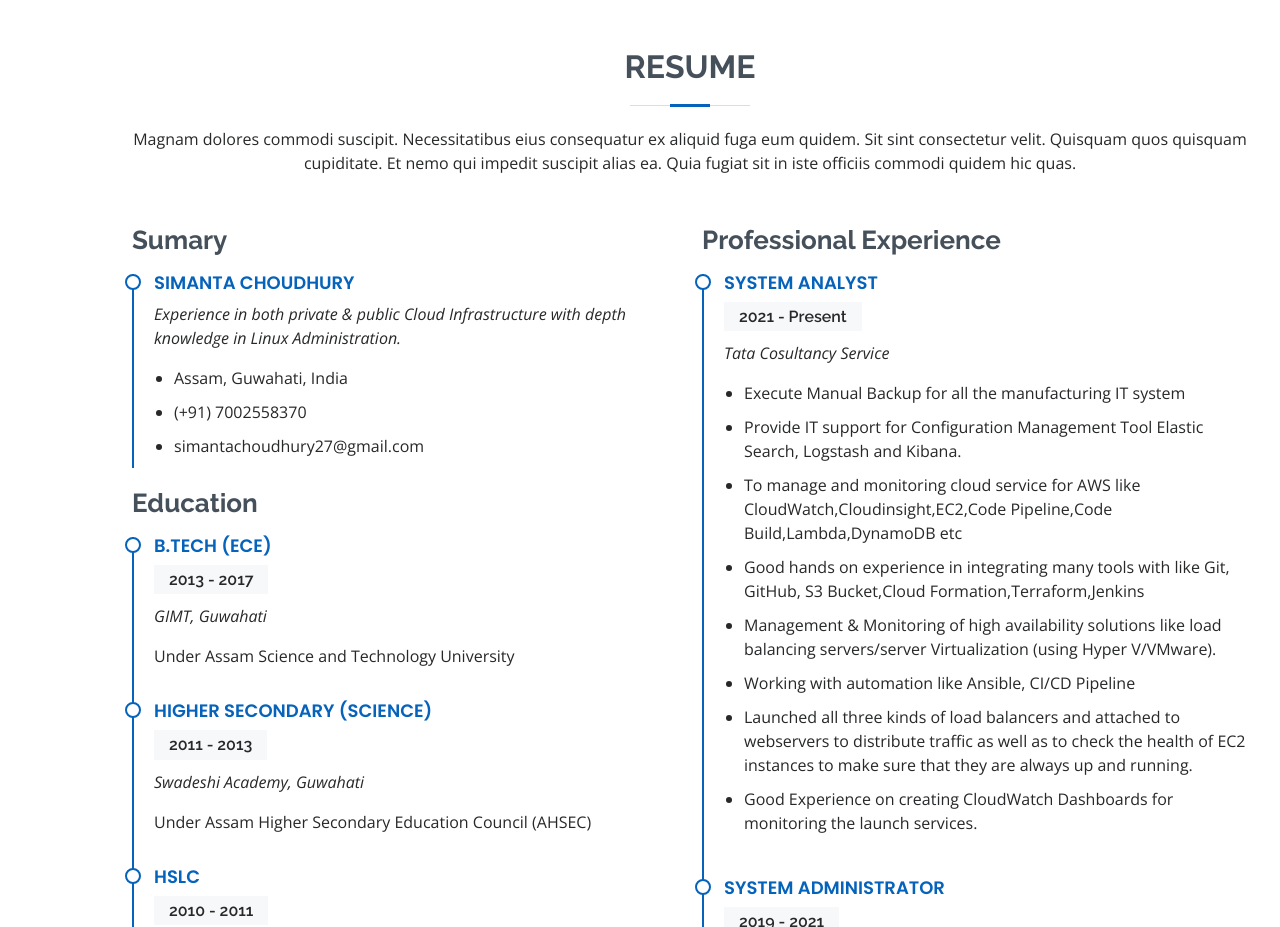
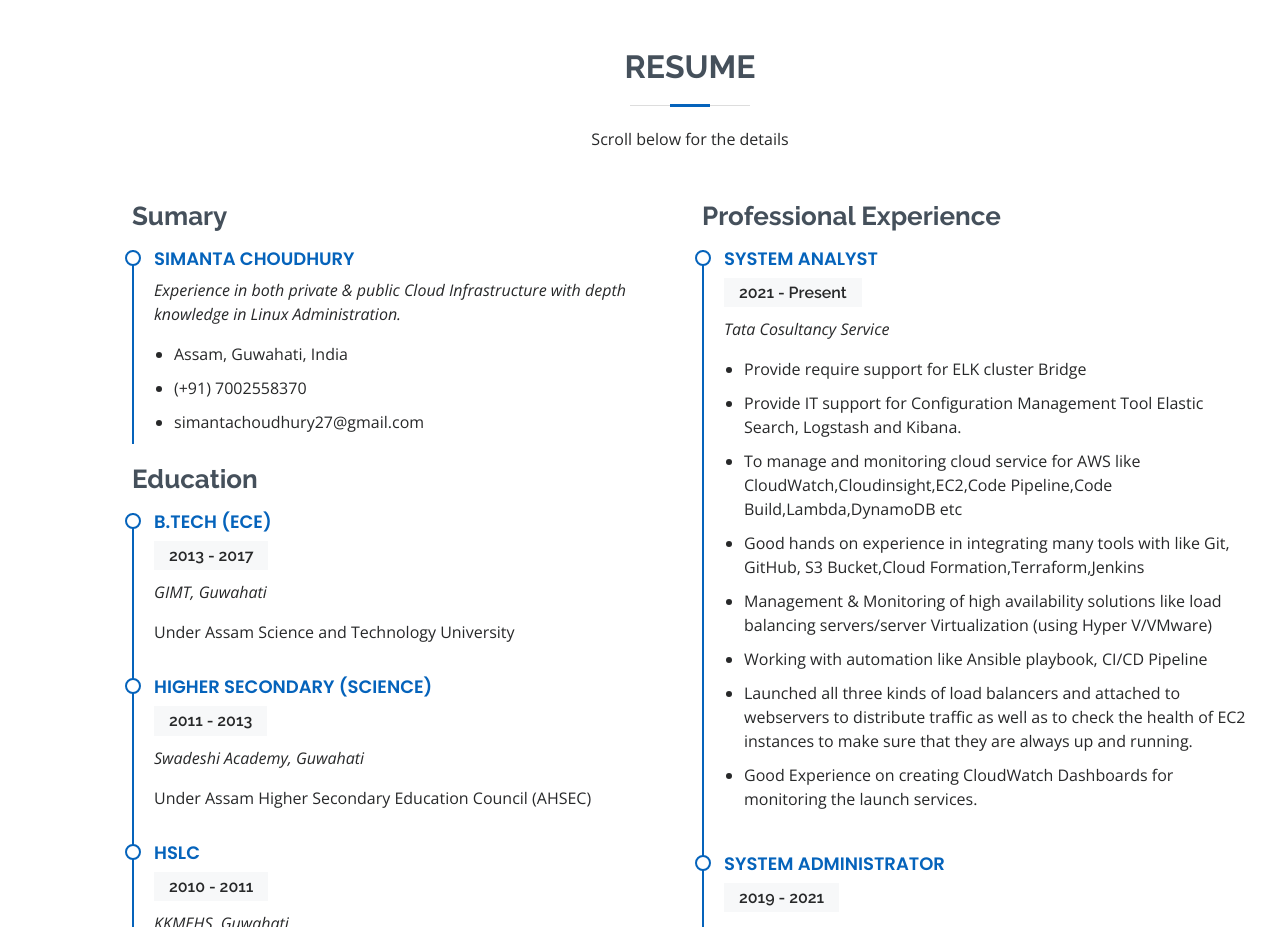
Before and after one commit to imsimanta/imsimanta.github.io, a plain HTML site: page index.html in a window 1280 px wide. Shown: the part 2500-3427 px from the top of the page. Drawn offline with nearby package versions, Linux system fonts and the light colour scheme.

Commit message:
fift changes

```diff
--- a/index.html
+++ b/index.html
@@ -248,7 +248,7 @@
 
         <div class="section-title">
           <h2>Resume</h2>
-          <p>Magnam dolores commodi suscipit. Necessitatibus eius consequatur ex aliquid fuga eum quidem. Sit sint consectetur velit. Quisquam quos quisquam cupiditate. Et nemo qui impedit suscipit alias ea. Quia fugiat sit in iste officiis commodi quidem hic quas.</p>
+          <p>Scroll below for the details</p>
         </div>
 
         <div class="row">
@@ -297,13 +297,13 @@
               <h5>2021 - Present</h5>
               <p><em>Tata Cosultancy Service</em></p>
               <ul>
-                <li>Execute Manual Backup for all the manufacturing IT system</li>
+                <li>Provide require support for ELK cluster Bridge</li>
                 <li>Provide IT support for Configuration Management Tool Elastic Search, Logstash and Kibana. </li>
                 <li>To manage and monitoring cloud service for AWS like CloudWatch,Cloudinsight,EC2,Code Pipeline,Code Build,Lambda,DynamoDB etc</li>
                 <li>Good hands on experience in integrating many tools with like Git, GitHub, S3 Bucket,Cloud Formation,Terraform,Jenkins</li>
                 <li>Management & Monitoring of high availability solutions like load balancing servers/server
-                  Virtualization (using Hyper V/VMware). </li>
-                <li>Working with automation like Ansible, CI/CD Pipeline</li>
+                  Virtualization (using Hyper V/VMware)</li>
+                <li>Working with automation like Ansible playbook, CI/CD Pipeline</li>
                 <li>Launched all three kinds of load balancers and attached to webservers to distribute traffic as well as
                   to check the health of EC2 instances to make sure that they are always up and running. </li>
                 <li>Good Experience on creating CloudWatch Dashboards for monitoring the launch services. </li>
```
